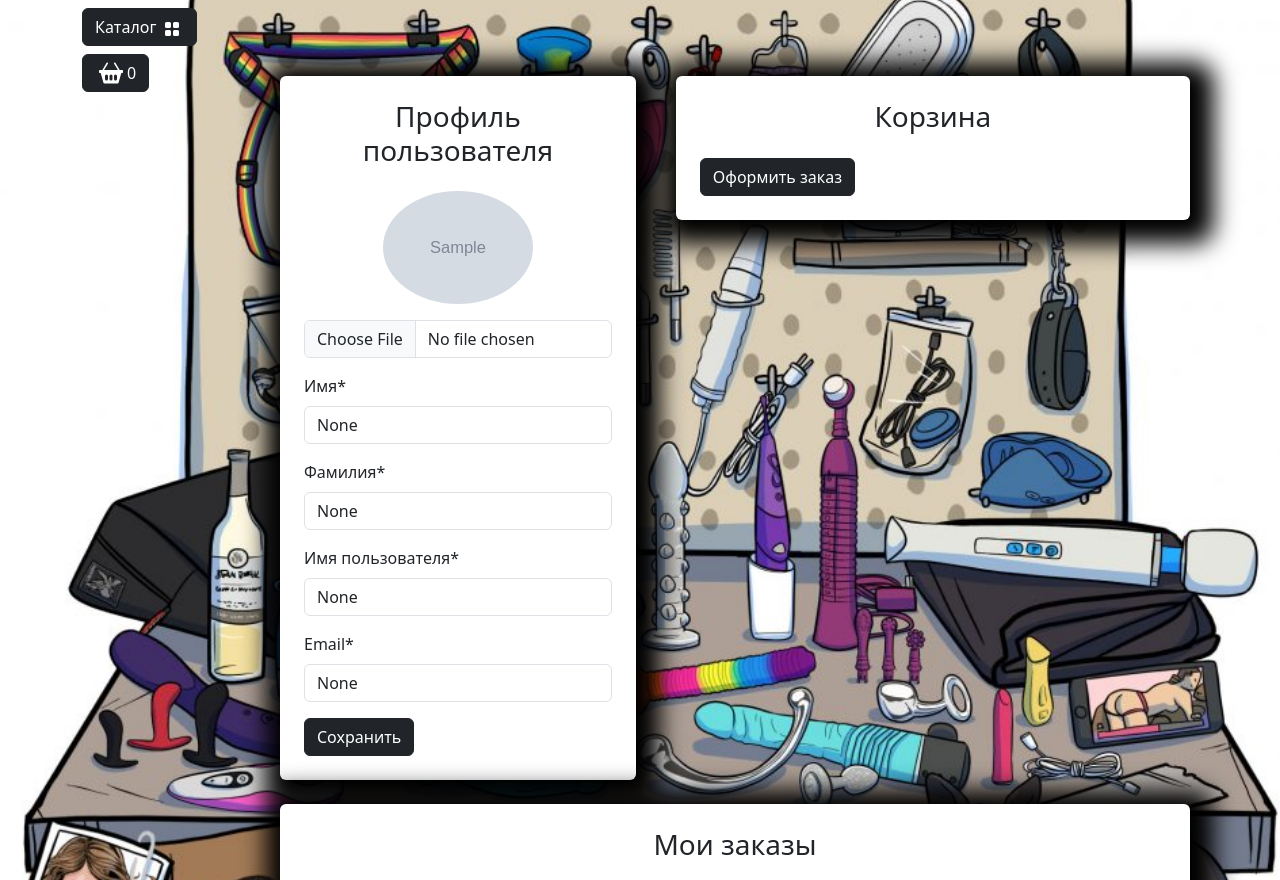
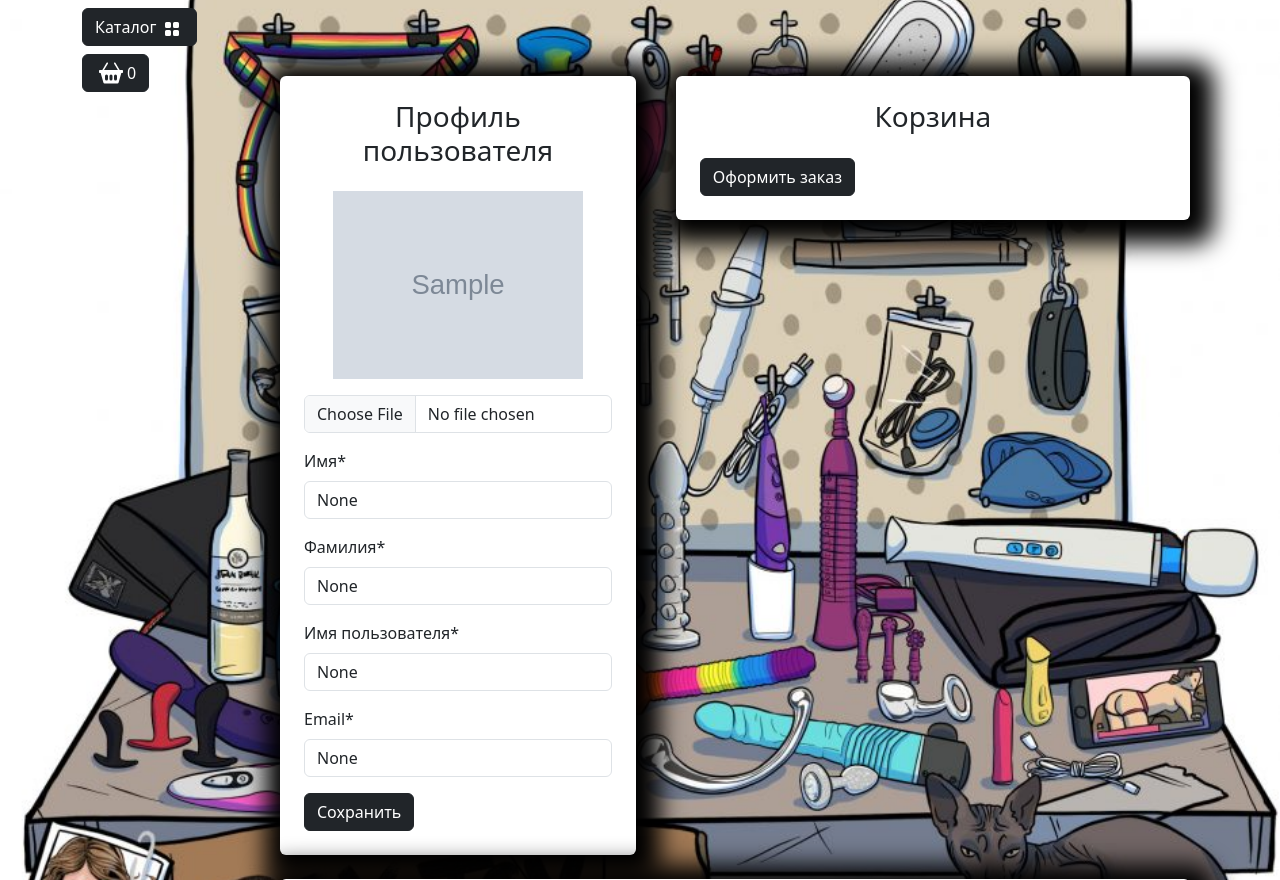
Before and after one commit to fanomy90/ClothingStore-v2, a Django app: template store/users/templates/users/profile.html in a window 1280 px wide. Shown: the part 56-936 px from the top of the page. Run offline with Django 4.2, Linux system fonts and the light colour scheme; a user stored in the database is signed in; data comes from the database, SQL or seed files in the repository; tables that the repository leaves empty hold one stand-in row (values such as "Sample post"); the template is opened without the code that fills it: values that come from a table or form of the project are taken from there, most other values are stand-ins (such as "Sample title", 1, 10 or a date in 2020); grey boxes marked "Sample" are stand-in pictures; some libraries are stand-ins or nearby versions.

Commit message:
устранена ошибки в профиле при сохранении изменений и отображениий аватарки

```diff
--- a/store/users/templates/users/profile.html
+++ b/store/users/templates/users/profile.html
@@ -14,9 +14,11 @@
                             <div class="row">
                                 <div class="col-md-12 mb-3 text-center">
                                     {% if user.image %}
-                                        <img src="{{ use.image.url }}"
-                                            alt="Аватар пользователя" class="img-fluid rounded-circle"
-                                            style="max-width: 150px;">
+                                        <img src="{{ user.image.url }}"
+                                            alt="Аватар пользователя"
+                                            {% comment %} class="img-fluid rounded-circle" {% endcomment %}
+                                            class="card-img-top"
+                                            style="max-width: 250px;">
                                     {% else %}
                                         <img src="{% static 'deps/images/baseavatar.jpg' %}"
                                             alt="Аватар пользователя" class="img-fluid rounded-circle"
--- a/store/users/views.py
+++ b/store/users/views.py
@@ -56,7 +56,7 @@
         if form.is_valid():
             form.save()
             messages.success(request, "Пользователь упешно обновлен")
-            return HttpResponseRedirect(reverse('main:profile'))
+            return HttpResponseRedirect(reverse('users:profile'))
     else:
         #отображение информации пользователя
         form = ProfileForm(instance=request.user)
```
